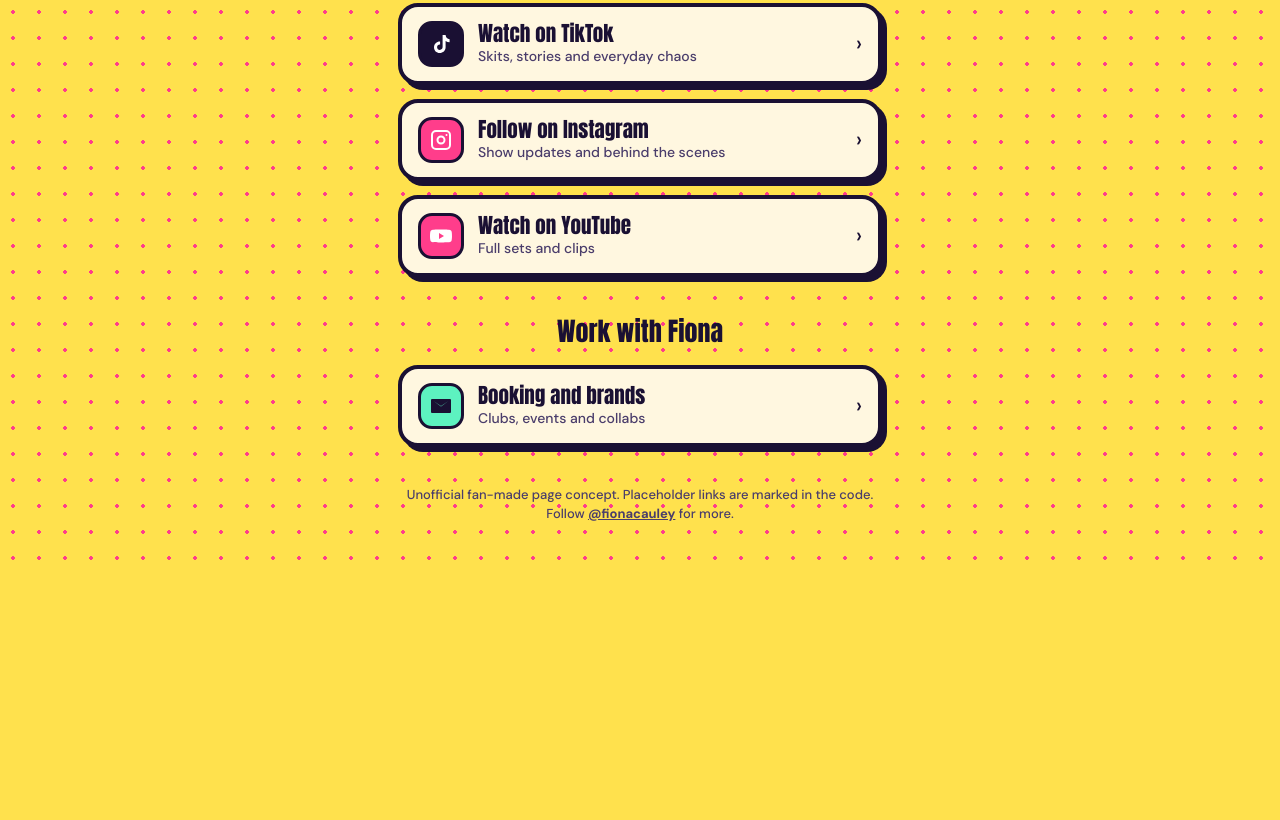
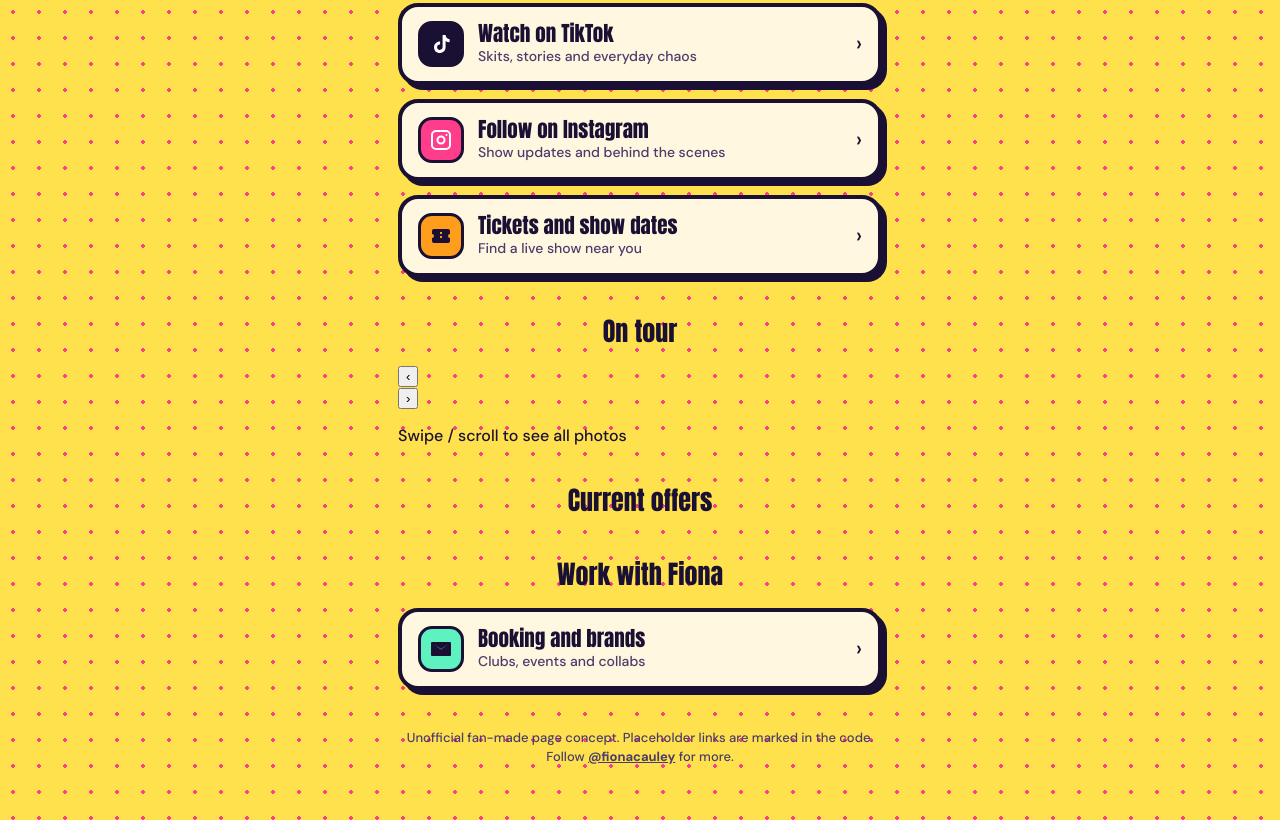
Before and after one commit to mawaisazil/fiona, a plain HTML site: page index.html in a window 1280 px wide. Shown: the part 807-1627 px from the top of the page. Before the commit the page ends 1384 px from the top, so only its background shows below. Drawn offline with Linux system fonts and the light colour scheme; a web font is replaced by a local one.

Commit message:
Update index.html

```diff
--- a/index.html
+++ b/index.html
@@ -5,14 +5,12 @@
   <meta name="viewport" content="width=device-width, initial-scale=1, viewport-fit=cover">
   <title>Fiona Cauley | Links</title>
 
-  <!-- Google Fonts -->
+  <link rel="icon" type="image/png" href="images/favicon.png">
   <link rel="preconnect" href="https://fonts.googleapis.com">
   <link rel="preconnect" href="https://fonts.gstatic.com" crossorigin>
   <link href="https://fonts.googleapis.com/css2?family=Bagel+Fat+One&family=DM+Sans:wght@500;700&display=swap" rel="stylesheet">
+  <link rel="stylesheet" href="css/styles.css">
   <link rel="icon" type="image/png" href="favicon.png">
-
-  <!-- Styles -->
-  <link rel="stylesheet" href="css/styles.css">
 </head>
 <body>
 <main class="wrap">
@@ -55,10 +53,23 @@
     <li><a class="btn" href="#" data-link="instagram" target="_blank" rel="noopener">
       <span class="ico ig"><svg viewBox="0 0 24 24"><path d="M7 2h10a5 5 0 015 5v10a5 5 0 01-5 5H7a5 5 0 01-5-5V7a5 5 0 015-5zm0 2a3 3 0 00-3 3v10a3 3 0 003 3h10a3 3 0 003-3V7a3 3 0 00-3-3H7zm5 3.500a4.500 4.500 0 110 9 4.500 4.500 0 010-9zm0 2a2.500 2.500 0 100 5 2.500 2.500 0 000-5zM17.500 6a1 1 0 110 2 1 1 0 010-2z"/></svg></span>
       <span><b>Follow on Instagram</b><small>Show updates and behind the scenes</small></span><span class="arr" aria-hidden="true">›</span></a></li>
-    <li><a class="btn" href="#" data-link="youtube" target="_blank" rel="noopener">
-      <span class="ico ig"><svg viewBox="0 0 24 24"><path d="M10 15V9l5 3-5 3zM23 12s0-3-.4-4.4a2.3 2.3 0 00-1.6-1.6C19.6 5.6 12 5.6 12 5.6s-7.6 0-9 .4A2.3 2.3 0 001.4 7.6C1 9 1 12 1 12s0 3 .4 4.4a2.3 2.3 0 001.6 1.6c1.4.4 9 .4 9 .4s7.6 0 9-.4a2.3 2.3 0 001.6-1.6C23 15 23 12 23 12z"/></svg></span>
-      <span><b>Watch on YouTube</b><small>Full sets and clips</small></span><span class="arr" aria-hidden="true">›</span></a></li>
-    </ul>
+    <li><a class="btn" href="#" data-link="tickets" target="_blank" rel="noopener">
+      <span class="ico sh"><svg viewBox="0 0 24 24"><path d="M3 7a2 2 0 012-2h14a2 2 0 012 2v3a2 2 0 000 4v3a2 2 0 01-2 2H5a2 2 0 01-2-2v-3a2 2 0 000-4V7zm8 1v2h2V8h-2zm0 4v2h2v-2h-2z"/></svg></span>
+      <span><b>Tickets and show dates</b><small>Find a live show near you</small></span><span class="arr" aria-hidden="true">›</span></a></li>
+  </ul>
+
+  <!-- ===== NEW: Image slider (horizontal scroller) ===== -->
+  <h2 class="sec">On tour</h2>
+  <div class="slider-wrap">
+    <button class="slider-btn prev" type="button" aria-label="Previous photos">‹</button>
+    <div class="slider" id="slider" aria-label="Show photos, scroll horizontally"></div>
+    <button class="slider-btn next" type="button" aria-label="Next photos">›</button>
+  </div>
+  <p class="slider-hint">Swipe / scroll to see all photos</p>
+
+  <!-- ===== NEW: Offer cards ===== -->
+  <h2 class="sec">Current offers</h2>
+  <ul class="offers" id="offers"></ul>
 
   <h2 class="sec">Work with Fiona</h2>
   <ul class="list">
@@ -70,7 +81,6 @@
   <p class="foot">Unofficial fan-made page concept. Placeholder links are marked in the code.<br>Follow <a href="#" data-link="tiktok" target="_blank" rel="noopener">@fionacauley</a> for more.</p>
 </main>
 
-<!-- Scripts: config.js PEHLE load ho, phir script.js -->
 <script src="js/config.js"></script>
 <script src="js/script.js"></script>
 </body>
```
